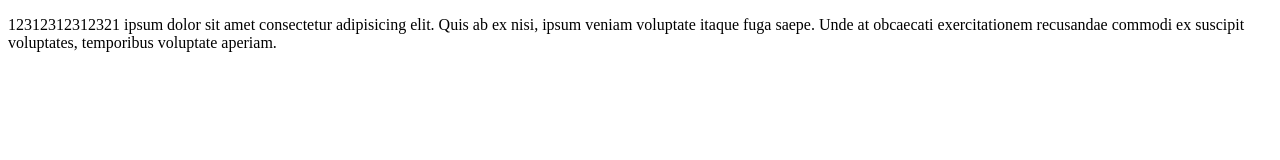
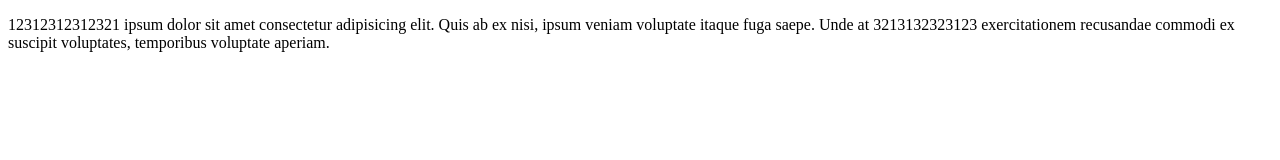
Before and after one commit to carlosamr2/TallerGit, a plain HTML site: page segundo.html in a window 1280 px wide. Drawn offline with Linux system fonts and the light colour scheme.

Commit message:
agregamos aun mas numeros

```diff
--- a/segundo.html
+++ b/segundo.html
@@ -6,6 +6,6 @@
     <title>Document</title>
 </head>
 <body>
-    <p>12312312312321 ipsum dolor sit amet consectetur adipisicing elit. Quis ab ex nisi, ipsum veniam voluptate itaque fuga saepe. Unde at obcaecati exercitationem recusandae commodi ex suscipit voluptates, temporibus voluptate aperiam.</p>
+    <p>12312312312321 ipsum dolor sit amet consectetur adipisicing elit. Quis ab ex nisi, ipsum veniam voluptate itaque fuga saepe. Unde at 3213132323123 exercitationem recusandae commodi ex suscipit voluptates, temporibus voluptate aperiam.</p>
 </body>
 </html>
```
